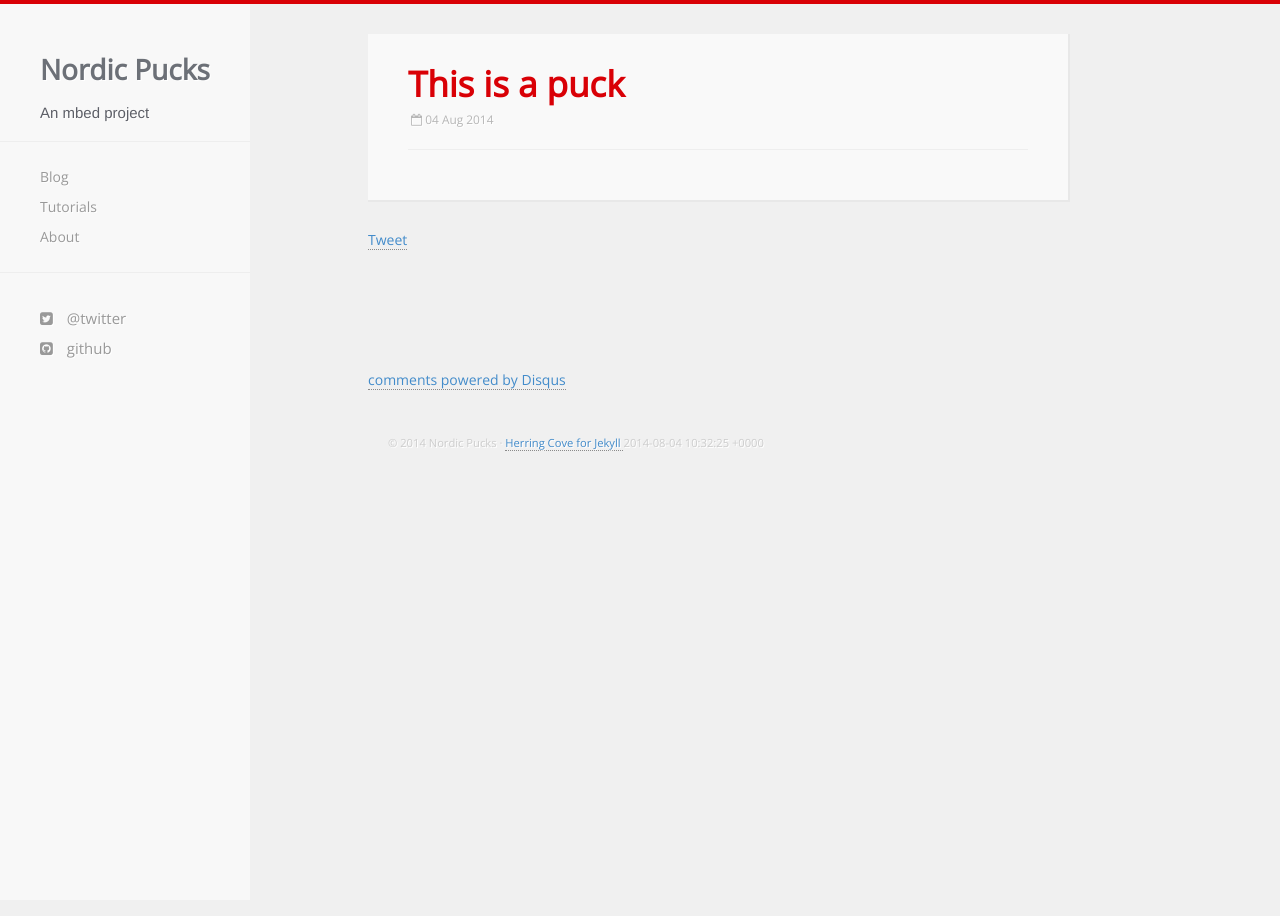
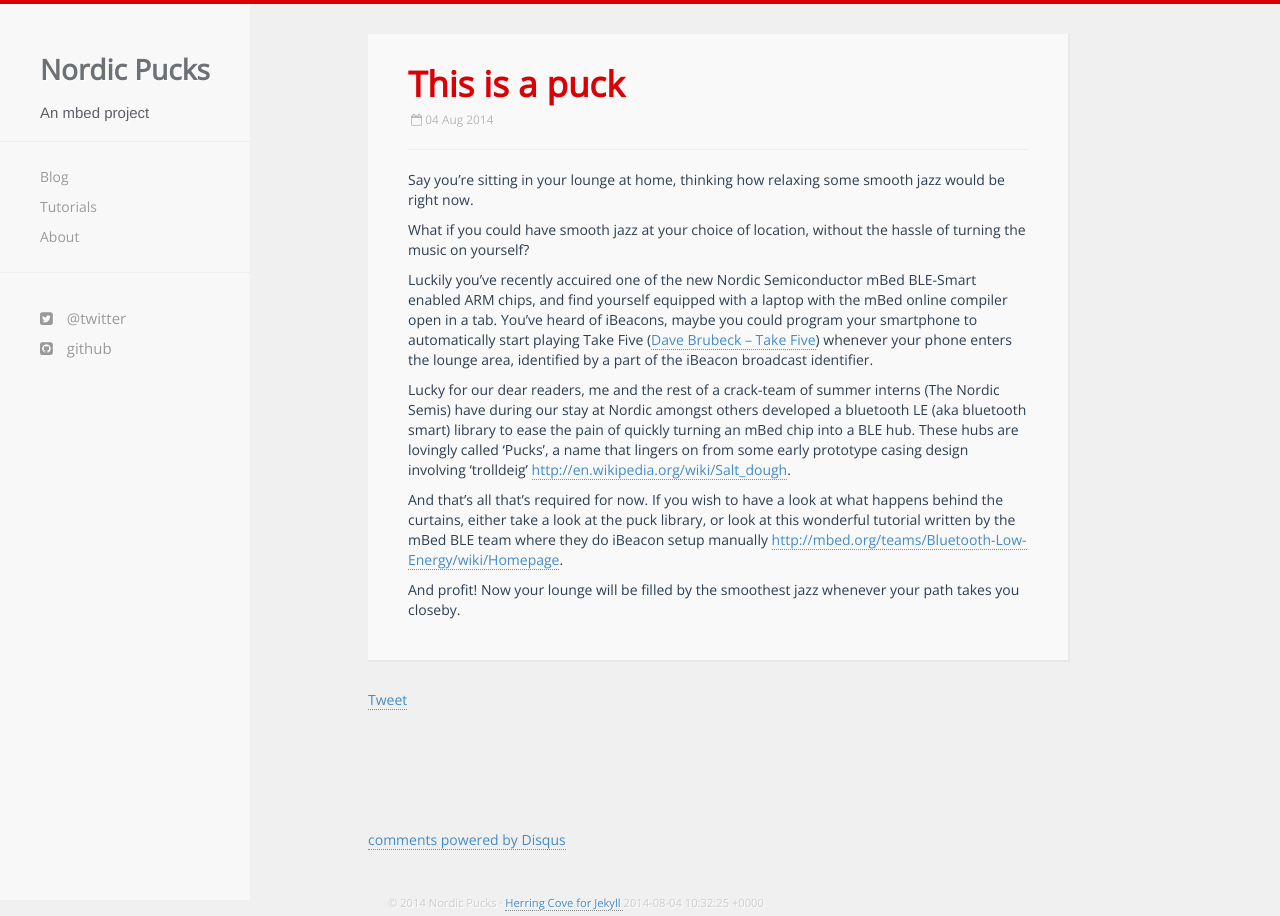
Before and after one commit to NordicPlayground/puck, a Jekyll site: the page built from _posts/2014-08-04-This-is-a-puck.md, in a window 1280 px wide. Built offline with Jekyll 4.4.1, drawn with Linux system fonts in a browser that asks for light colours; nearby versions of some CDN libraries; comment, search, counter and statistics services are not loaded.

Commit message:
Update intro blog post

```diff
--- a/_posts/2014-08-04-This-is-a-puck.md
+++ b/_posts/2014-08-04-This-is-a-puck.md
@@ -2,3 +2,15 @@
 layout: post
 title: This is a puck
 ---
+
+Say you're sitting in your lounge at home, thinking how relaxing some smooth jazz would be right now.
+
+What if you could have smooth jazz at your choice of location, without the hassle of turning the music on yourself?
+
+Luckily you've recently accuired one of the new Nordic Semiconductor mBed BLE-Smart enabled ARM chips, and find yourself equipped with a laptop with the mBed online compiler open in a tab. You've heard of iBeacons, maybe you could program your smartphone to automatically start playing Take Five ([Dave Brubeck – Take Five](http://open.spotify.com/track/5p6me2mwQrGfH30eExHn6v)) whenever your phone enters the lounge area, identified by a part of the iBeacon broadcast identifier.
+
+Lucky for our dear readers, me and the rest of a crack-team of summer interns (The Nordic Semis) have during our stay at Nordic amongst others developed a bluetooth LE (aka bluetooth smart) library to ease the pain of quickly turning an mBed chip into a BLE hub. These hubs are lovingly called 'Pucks', a name that lingers on from some early prototype casing design involving 'trolldeig' <http://en.wikipedia.org/wiki/Salt_dough>.
+
+And that's all that's required for now. If you wish to have a look at what happens behind the curtains, either take a look at the puck library, or look at this wonderful tutorial written by the mBed BLE team where they do iBeacon setup manually <http://mbed.org/teams/Bluetooth-Low-Energy/wiki/Homepage>.
+
+And profit! Now your lounge will be filled by the smoothest jazz whenever your path takes you closeby.
```
